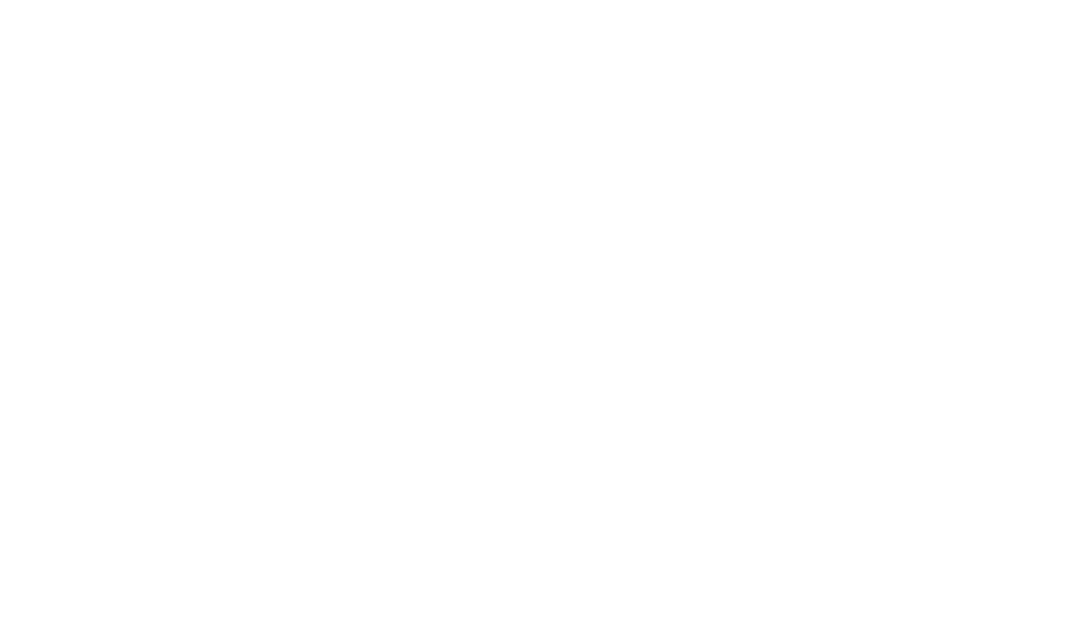
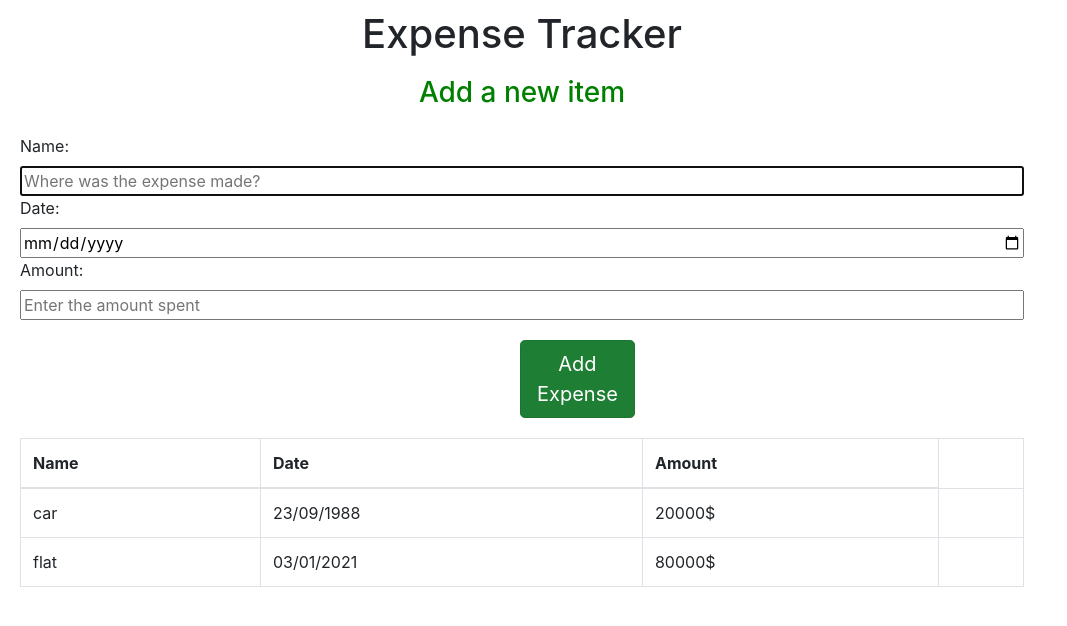
Before and after one commit to TatsianaKedrova/Expense-App, a plain HTML site: page index.html in a window 1280 px wide. Shown: the whole page, without its empty margins (0-1067 px from the left). Drawn offline with nearby package versions, Linux system fonts and the light colour scheme.

Commit message:
Added  js code

```diff
--- a/index.html
+++ b/index.html
@@ -4,10 +4,44 @@
     <meta charset="UTF-8">
     <meta name="viewport" content="width=device-width, initial-scale=1.0">
     <link rel="stylesheet" href="./style.css">
-    <script src="./script.js"></script>
+    <link rel="stylesheet" href="https://stackpath.bootstrapcdn.com/bootstrap/4.5.2/css/bootstrap.min.css" integrity="sha384-JcKb8q3iqJ61gNV9KGb8thSsNjpSL0n8PARn9HuZOnIxN0hoP+VmmDGMN5t9UJ0Z" crossorigin="anonymous">
     <title>Expense App</title>
 </head>
 <body>
+    <header>
+        <h1>Expense Tracker</h1>
+    </header>
+        <main>
+            <div id="title" class="title" >
+                <h3>Add a new item</h3>
+                <form id="form" autocomplete="on">
+                    <label for="name">Name: </label>
+                    <input type="text" id="name" placeholder="Where was the expense made?" autofocus>
+                    <label for="date">Date: </label>
+                    <input type="date" id="date">
+                    <label for="amount">Amount: </label>
+                    <input type="text" id="amount" placeholder="Enter the amount spent">
+                </form>
+                <button type="button" class="btn btn-success btn-lg active" aria-pressed="true" >Add Expense</button>
 
+
+                   </div>
+                 </div>
+                </div>
+                <table id="table" class="table table-bordered">
+                    <thead>
+                        <tr>
+                            <th>Name</th>
+                            <th>Date</th>
+                            <th>Amount</th>
+                        </tr>
+                    </thead>
+                    <tbody id="expenses-list"></tbody>
+
+                </table>
+
+            </div>
+        </main>
+        <script src="./script.js"></script>
 </body>
 </html>
--- a/script.js
+++ b/script.js
@@ -0,0 +1,61 @@
+
+//const button = document.querySelector(".btn");
+
+//Expenses class: represents an expense
+class Expense {
+    constructor(expensesName, date, amount) {
+        this.expensesName = expensesName;
+        this.date = date;
+        this.amount = amount;
+    }
+}
+//UI Class: handle ui tasks
+class UI {
+    static displayExpensesInfo () { //store all info available about expenses
+        const Expenses = [
+            {
+                expensesName: 'car',
+                date: '23/09/1988',
+                amount: '20000$'
+            },
+            {
+                expensesName: 'flat',
+                date: '03/01/2021',
+                amount: '80000$'
+            }
+        ];
+        const expensesInfo = Expenses;
+
+        expensesInfo.forEach((expenses) => UI.addExpensesToList(expenses));
+    }
+
+    static addExpensesToList(expenses) {
+        const list = document.querySelector("#expenses-list");
+
+        const row = document.createElement('tr');
+        row.innerHTML = `
+        <td>${expenses.expensesName}</td>
+        <td>${expenses.date}</td>
+        <td>${expenses.amount}</td>
+        <td><a href = "#" class = "btn btn-danger btn-sm delete></a></td>
+        `;
+        list.appendChild(row);
+
+
+
+    }
+}
+//Store class: handles storage (local storage
+
+//Event: display expenses
+document.addEventListener('DOMContentLoaded', UI.displayExpensesInfo);
+//Event: add an expense
+document.querySelector("#form").addEventListener('submit', (event) => {
+    //Get form values
+    const expenses = document.querySelector("#name").value;
+    const date = document.querySelector("#date").value;
+    const amount = document.querySelector("#amount").value;
+
+});
+
+//Remove an expense
--- a/style.css
+++ b/style.css
@@ -0,0 +1,53 @@
+body {
+    padding-left: 20px;
+    width: 80%;
+    font-family: Arial, Helvetica, sans-serif;
+}
+
+header {
+    text-align: center;
+    padding: 10px 70px;
+    margin: auto;
+    width: 60%;
+    justify-content: center;
+
+    align-items: center;
+
+}
+
+h3 {
+    margin: auto;
+
+    height: 50px;
+    line-height: 100px;
+
+    text-align: center;
+    color: green;
+}
+
+input {
+    width: 100%;
+    position: relative;
+    display: block;
+
+}
+
+
+
+.btn {
+    margin: 20px 500px;
+    padding: 10px;
+    justify-content: center;
+    align-items: center;
+    text-align: center;
+
+}
+
+
+table {
+    width: 100%;
+    justify-content: center;
+    align-items: center;
+    border: 1px solid black;
+    border-collapse: collapse;
+}
```
